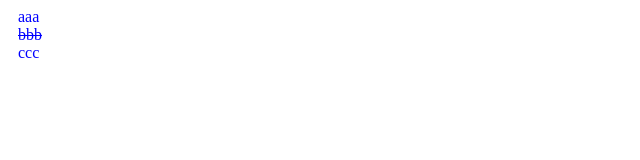
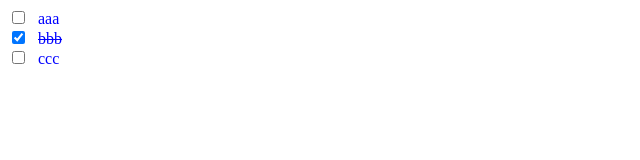
Before and after one commit to maliilam/react, a React (Create React App) app in the folder todo/: page / in a window 1280 px wide. Shown: the top 160 px of the page, without its empty margins (0-640 px from the left). Built offline with nearby package versions, Linux system fonts and the light colour scheme.

Commit message:
add checkbox and click handler

```diff
--- a/todo/src/App.js
+++ b/todo/src/App.js
@@ -21,11 +21,23 @@
       }
     ]
   }
+
+  markComplete = (id) => {
+    this.setState({
+      todos: this.state.todos.map(todo => {
+        if (todo.id === id) {
+          todo.completed = !todo.completed
+        }
+        return todo;
+      })
+    })
+  }
+
   render() {
     return (
       <div className="App">
         <header className="App-header">
-          <Todos todos={this.state.todos}></Todos>
+          <Todos todos={this.state.todos} markComplete={this.markComplete}></Todos>
         </header>
       </div>
     );
--- a/todo/src/components/TodoItem.js
+++ b/todo/src/components/TodoItem.js
@@ -11,10 +11,12 @@
     }
 
     render() {
+        const {id, title, completed} = this.props.todo;
         return (
             <div style={{color:'blue'}}>
+                <input type="checkbox" checked={completed} onChange={this.props.markComplete.bind(this, id)} />
                 <span style={this.getStyle()}>
-                    {this.props.todo.title}
+                    {title}
                 </span>
             </div>
         )
--- a/todo/src/components/Todos.js
+++ b/todo/src/components/Todos.js
@@ -3,9 +3,14 @@
 import PropTypes from 'prop-types'
 
 class Todos extends Component {
+    markComplete = (e) => {
+      this.props.markComplete(e)
+    }
+
     render() {
         return this.props.todos.map(todo => (
-          <TodoItem todo={todo} key={todo.id}/>
+          <TodoItem todo={todo} key={todo.id}
+            markComplete={this.markComplete}/>
         ))
     }
 }
```
